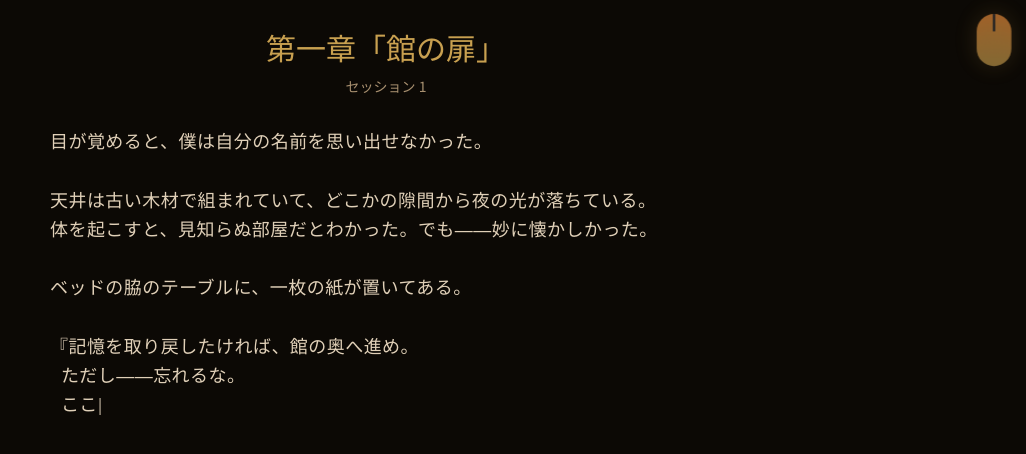
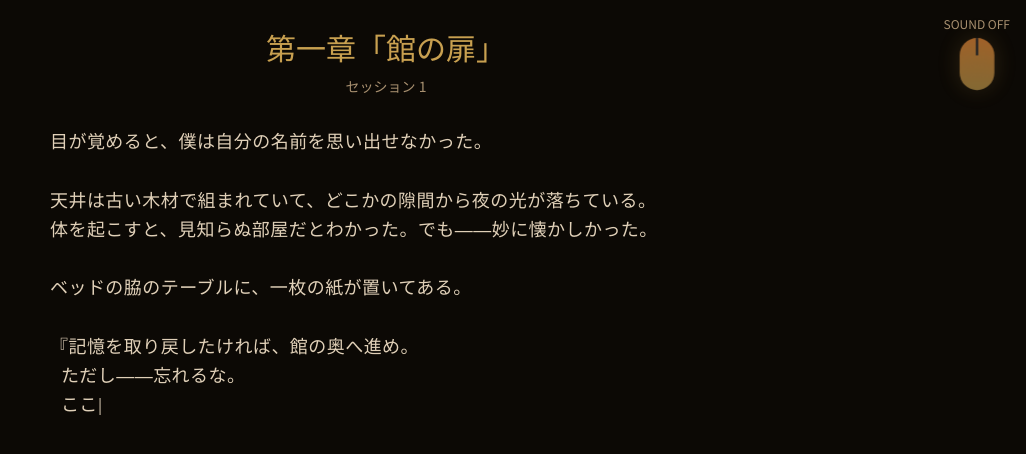
Before and after one commit to jonsonpanson114/memory-corridor, a Next.js app: page /story/chapter1 in a window 1280 px wide. Shown: the top 454 px of the page, without its empty margins (254-1280 px from the left). Built offline with nearby package versions, Linux system fonts and the light colour scheme.

Commit message:
feat(ux): force dark mode and add ambient sound logic; fix(ai): ensure gemini-3.0-flash usage

```diff
--- a/app/layout.tsx
+++ b/app/layout.tsx
@@ -40,7 +40,7 @@ export default function RootLayout({
   children: React.ReactNode
 }) {
   return (
-    <html lang="ja">
+    <html lang="ja" className="dark" style={{ colorScheme: 'dark' }}>
       <head>
         <link rel="icon" href="/favicon.ico" />
       </head>
--- a/components/story/CandleAmbient.tsx
+++ b/components/story/CandleAmbient.tsx
@@ -1,10 +1,37 @@
 'use client'
 
 import { motion } from 'framer-motion'
+import { useEffect, useRef, useState } from 'react'
 
 export default function CandleAmbient() {
+  const [isPlaying, setIsPlaying] = useState(false)
+  const audioRef = useRef<HTMLAudioElement | null>(null)
+
+  const toggleSound = () => {
+    if (!audioRef.current) return
+
+    if (isPlaying) {
+      audioRef.current.pause()
+    } else {
+      audioRef.current.play().catch(err => console.log('Audio playback failed:', err))
+    }
+    setIsPlaying(!isPlaying)
+  }
+
   return (
-    <div className="fixed top-4 right-4 z-50">
+    <div className="fixed top-4 right-4 z-50 flex flex-col items-center gap-2">
+      <audio
+        ref={audioRef}
+        loop
+        src="/audio/candle-crackle.mp3" // ユーザーが配置する必要がある
+      />
+      <button
+        onClick={toggleSound}
+        className="text-xs text-text-secondary hover:text-accent transition-colors"
+      >
+        {isPlaying ? 'SOUND ON' : 'SOUND OFF'}
+      </button>
+
       <motion.div
         animate={{
           opacity: [0.3, 0.7, 0.3],
```
